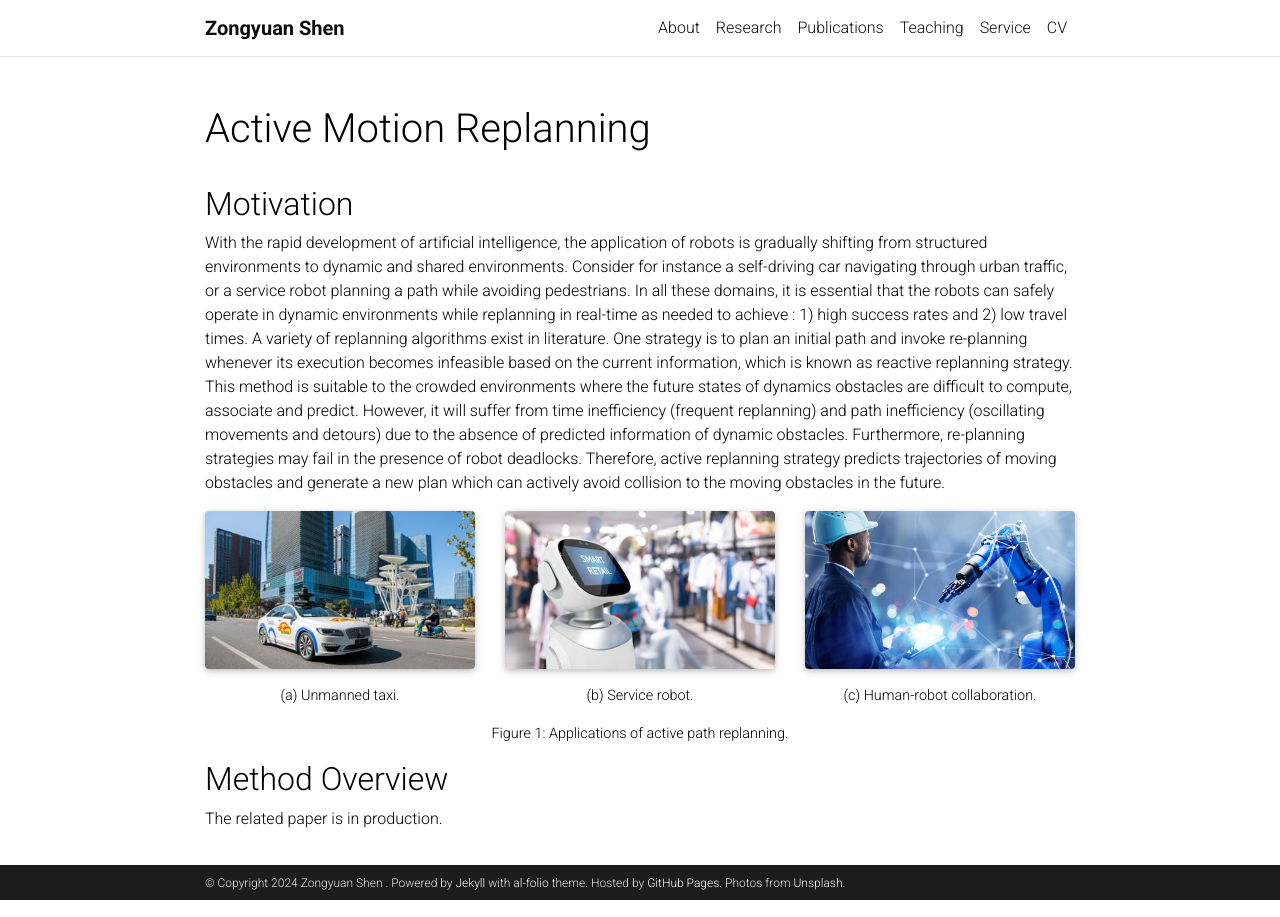
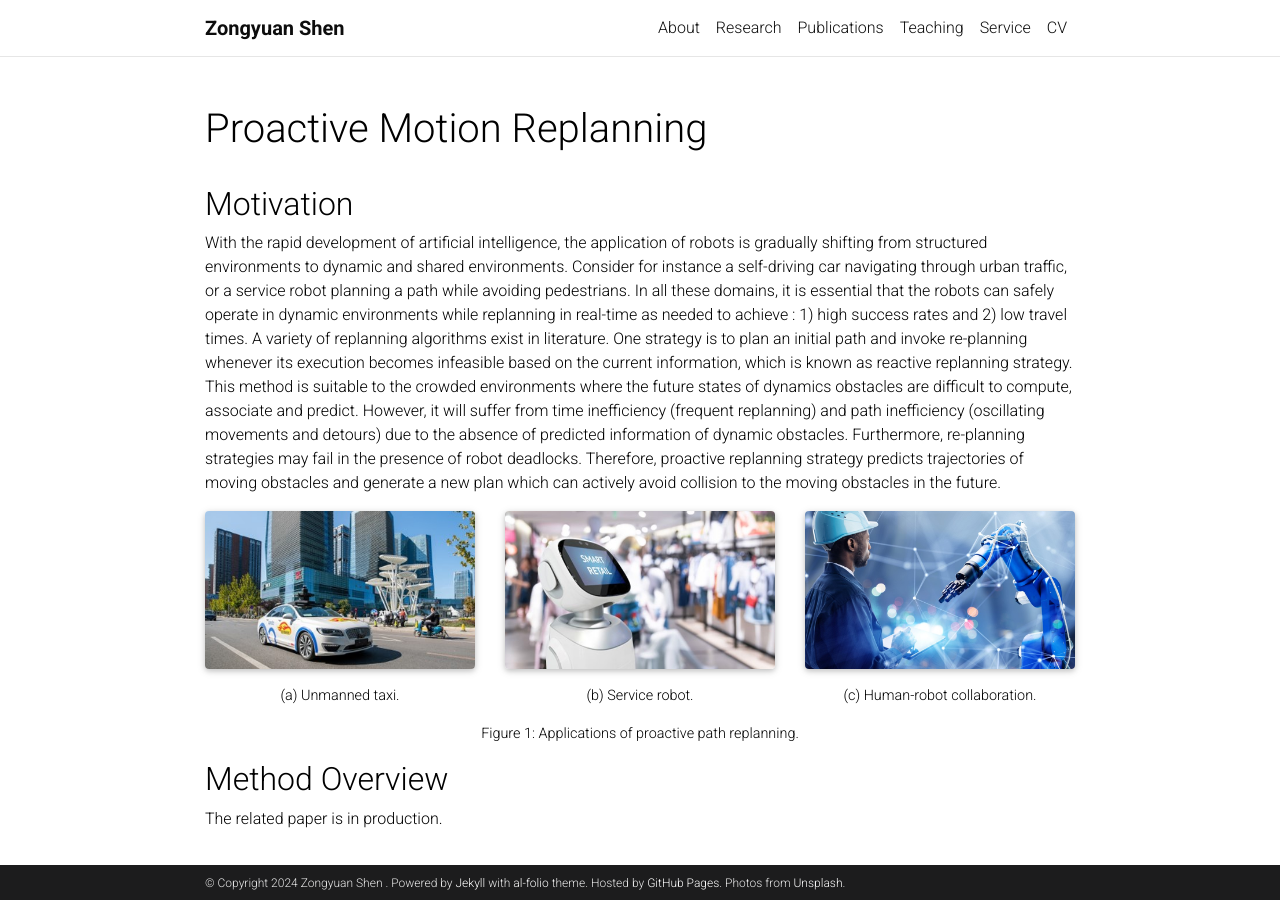
Before and after one commit to ZongyuanShen/ZongyuanShen.github.io, a Jekyll site: the page built from _projects/3_project.md, in a window 1280 px wide. Built offline with Jekyll 4.4.1, drawn with Linux system fonts in a browser that asks for light colours; full-size pictures stand in for the smaller copies a plugin makes; comment, search, counter and statistics services are not loaded; a style sheet for code colours, icons or effects is not loaded.

Commit message:
Update 3_project.md

```diff
--- a/_projects/3_project.md
+++ b/_projects/3_project.md
@@ -1,6 +1,6 @@
 ---
 layout: page
-title: Active Motion Replanning
+title: Proactive Motion Replanning
 description:
 img: assets/img/4.jpg
 importance: 1
@@ -9,7 +9,7 @@
 ---
 
 ## Motivation
-With the rapid development of artificial intelligence, the application of robots is gradually shifting from structured environments to dynamic and shared environments. Consider for instance a self-driving car navigating through urban traffic, or a service robot planning a path while avoiding pedestrians. In all these domains, it is essential that the robots can safely operate in dynamic environments while replanning in real-time as needed to achieve : 1) high success rates and 2) low travel times. A variety of replanning algorithms exist in literature. One strategy is to plan an initial path and invoke re-planning whenever its execution becomes infeasible based on the current information, which is known as reactive replanning strategy. This method is suitable to the crowded environments where the future states of dynamics obstacles are difficult to compute, associate and predict. However, it will suffer from time inefficiency (frequent replanning) and path inefficiency (oscillating movements and detours) due to the absence of predicted information of dynamic obstacles. Furthermore, re-planning strategies may fail in the presence of robot deadlocks. Therefore, active replanning strategy predicts trajectories of moving obstacles and generate a new plan which can actively avoid collision to the moving obstacles in the future.
+With the rapid development of artificial intelligence, the application of robots is gradually shifting from structured environments to dynamic and shared environments. Consider for instance a self-driving car navigating through urban traffic, or a service robot planning a path while avoiding pedestrians. In all these domains, it is essential that the robots can safely operate in dynamic environments while replanning in real-time as needed to achieve : 1) high success rates and 2) low travel times. A variety of replanning algorithms exist in literature. One strategy is to plan an initial path and invoke re-planning whenever its execution becomes infeasible based on the current information, which is known as reactive replanning strategy. This method is suitable to the crowded environments where the future states of dynamics obstacles are difficult to compute, associate and predict. However, it will suffer from time inefficiency (frequent replanning) and path inefficiency (oscillating movements and detours) due to the absence of predicted information of dynamic obstacles. Furthermore, re-planning strategies may fail in the presence of robot deadlocks. Therefore, proactive replanning strategy predicts trajectories of moving obstacles and generate a new plan which can actively avoid collision to the moving obstacles in the future.
 
 <div class="row">
     <div class="col-sm mt-3 mt-md-0">
@@ -32,7 +32,7 @@
     </div>
 </div>
 <p align="center" style="font-size:0.9rem;">
-    Figure 1: Applications of active path replanning.
+    Figure 1: Applications of proactive path replanning.
 </p>
 
 ## Method Overview
```
